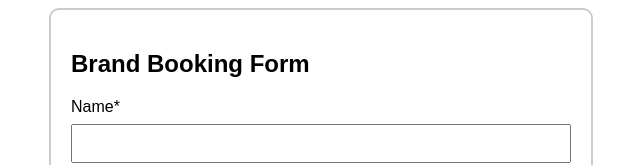
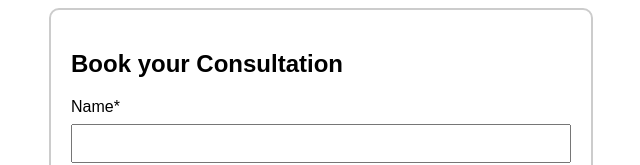
Before and after one commit to darshika1125/popup-form-, a plain HTML site: page index.html in a window 1280 px wide. Shown: the top 165 px of the page, without its empty margins (319-959 px from the left). Drawn offline with Linux system fonts and the light colour scheme.

Commit message:
Update index.html

```diff
--- a/index.html
+++ b/index.html
@@ -8,7 +8,7 @@
 </head>
 <body>
      <form id="brandForm" action="https://formspree.io/f/your-form-id" method="POST">
-    <h2>Brand Booking Form</h2>
+    <h2>Book your Consultation</h2>
 
     <label>Name*</label>
     <input type="text" name="name" required>
```
